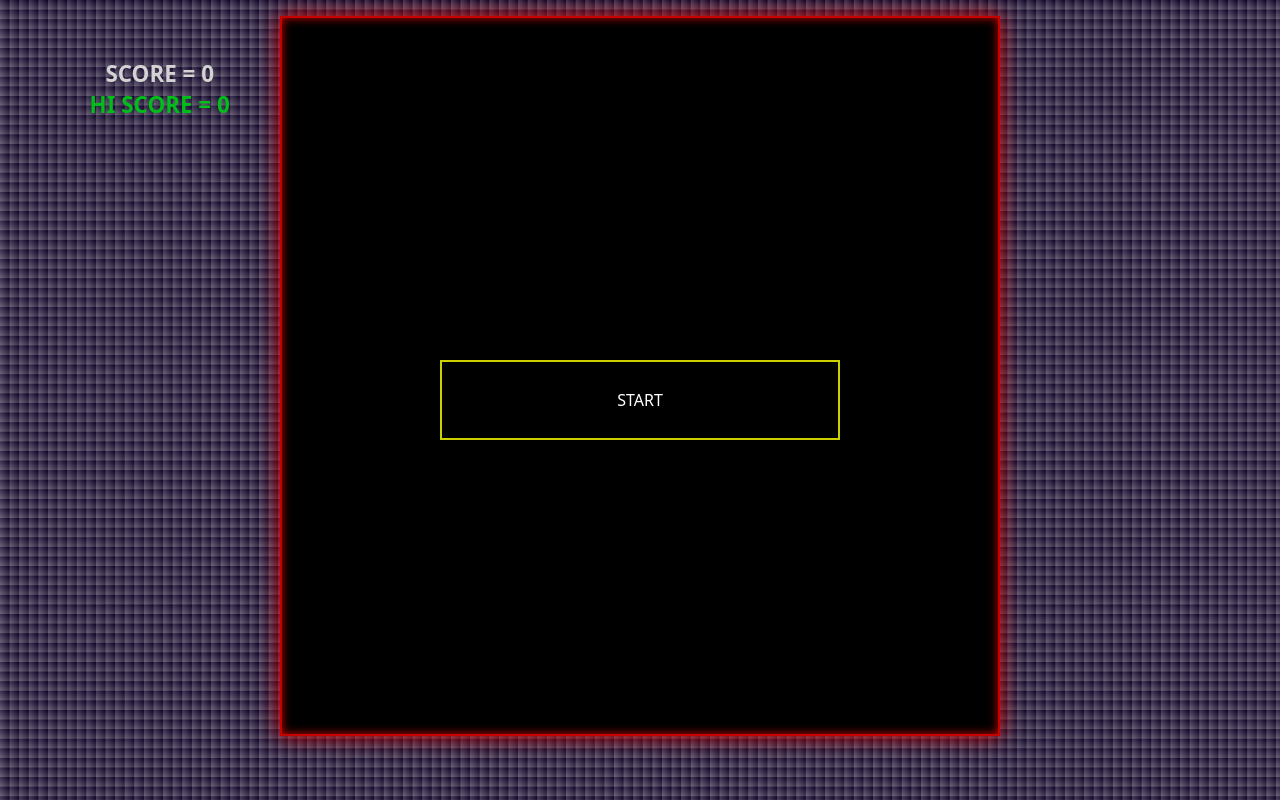
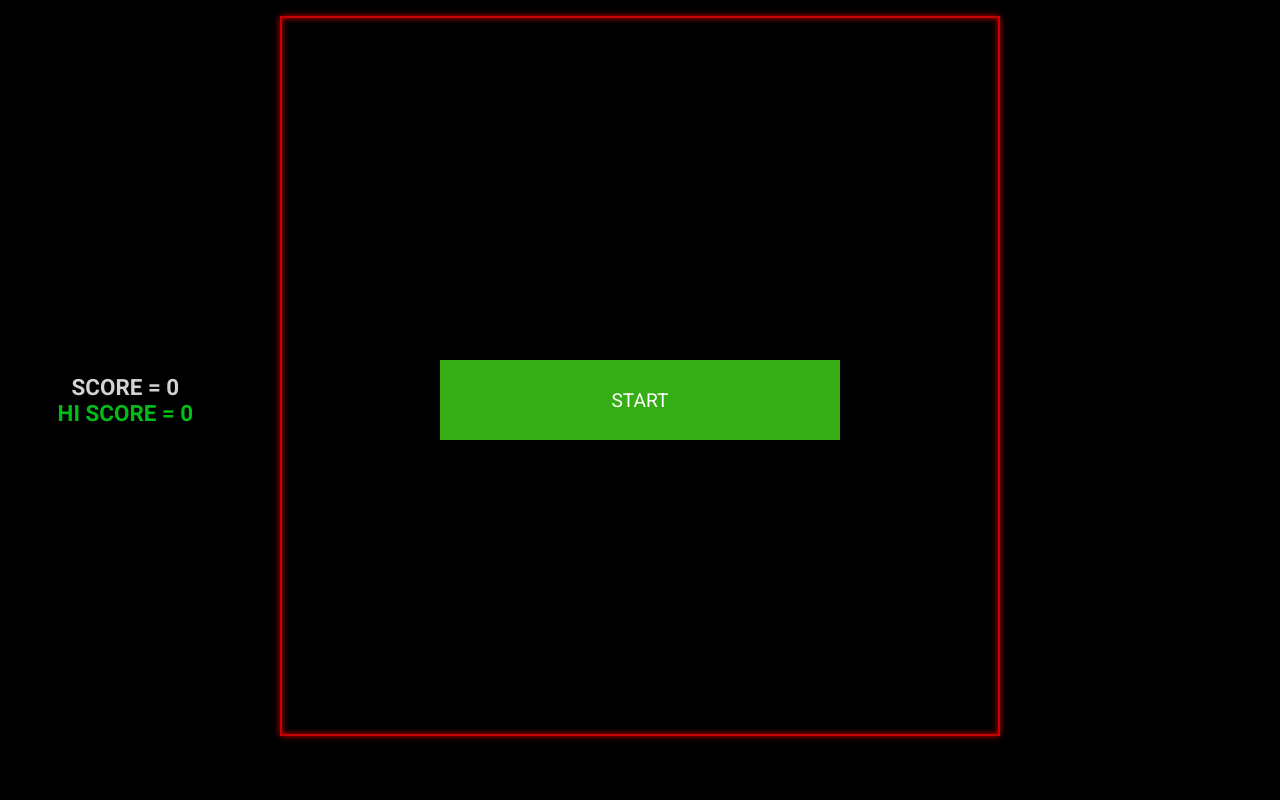
Before and after one commit to amitkr7893/snake_game, a plain HTML site: page index.html in a window 1280 px wide. Drawn offline with Linux system fonts and the light colour scheme.

Commit message:
update colors and fix speed issue

```diff
--- a/index.css
+++ b/index.css
@@ -1,21 +1,30 @@
+@import url('https://fonts.googleapis.com/css2?family=Roboto:ital,wght@0,100;0,300;0,400;0,500;0,700;0,900;1,100;1,300;1,400;1,500;1,700;1,900&display=swap');
 *{
     margin: 0%;
     padding: 0%;
     box-sizing: border-box;
-    font-family: system-ui;
+    font-family: Roboto;
     user-select: none;
 }
 body{
     height: 100vh;
     width: 100vw;
-    background: linear-gradient(45deg, rgb(114, 105, 124),rgb(11, 0, 37));
-    background-size: .6rem .6rem;
+    /* background: linear-gradient(45deg, rgb(69, 14, 39),rgb(11, 0, 37)); */
+    /* background-size: .6rem .6rem;
+     */
+     background: black;
 }
 #scorediv{
+    position: relative;
+    top: 2%;
+    /* left: 50%; */
     height: max-content;
     padding: 1rem;
     width: 100vw;
+    /* width: max-content; */
     display: flex;
+    /* flex-direction: column; */
+    transform: translate(0%,0%);
     justify-content: space-evenly;
     align-items: center;
 }
@@ -44,8 +53,8 @@ body{
     grid-template-rows: repeat(30,1fr);
     grid-template-columns: repeat(30,1fr);
     box-shadow:
-    0 0 20px rgb(199, 0, 0),
-    inset 0 0 10px rgb(199, 0, 0);
+    0 0 6px rgb(199, 0, 0),
+    inset 0 0 6px rgb(199, 0, 0);
     border: 2px solid rgb(199, 0, 0);
     background-color: rgb(0, 0, 0);
 }
@@ -65,6 +74,7 @@ body{
     padding: 1vmin;
     background: rgb(204, 207, 0);
     visibility: visible;
+    z-index: 10;
 }
 #start_btn:hover,.play_btn:hover{
     opacity: .7;
@@ -103,10 +113,10 @@ body{
     left: 50%;
     text-transform: uppercase;
     letter-spacing: .6em;
-    font-style: oblique;
+    /* font-style: oblique; */
     transform: translate(-50%,-50%);
-    color: rgb(173, 255, 162);
-    transition: .5s;
+    color: rgb(25, 213, 0);
+    transition: .4s;
     opacity: 0;
 }
 
@@ -119,11 +129,15 @@ body{
     left: 50%;
     transform: translate(-50%,-50%);
     text-transform: uppercase;
-    font-size: 1rem;
+    /* font-size: 1rem;
+     */
     color: rgb(255, 255, 255);
-    background: transparent;
-    border: 2px solid rgb(204, 207, 0);
+    background: rgb(53, 173, 20);
+    font-size: 1.2rem;
+
+    /* border: 2px solid rgb(0, 0, 0); */
     opacity: 1;
+    z-index: 10;
     transition: .3s;
 }
 .snake{
@@ -176,6 +190,11 @@ body{
         width: 70vmin;
         height: 70vmin;
     }
+    #scorediv{
+        left: -18%;
+        /* left: 50%; */
+        /* transform: translateX(-100%); */
+    }
 }
 @media (min-width:1024px){
     #playb_box{
@@ -185,9 +204,10 @@ body{
         width: max-content;
         flex-direction: column;
         position: absolute;
-        top: 2rem;
+        top: 50%;
+        transform: translateY(-50%);
         font-size: 1.4rem;
-        left: 4rem;
+        left: 2rem;
         padding: 2%;
     }
 }
--- a/index.js
+++ b/index.js
@@ -25,10 +25,11 @@ function speedup() {
         speed += 1;
         speedsound.play();
         if(speed == 10){
-            document.getElementById("popup_box").innerText = "yeah! MAX LEVEL";
+            document.getElementById("popup_box").innerText = "YEAH! MAX LEVEL";
             document.getElementById("popup_box").style.opacity = "1";
         }
         else{
+            document.getElementById("popup_box").innerText = "LEVEL UP";
             document.getElementById("popup_box").style.opacity = "1";
         }
         setTimeout(() => {
```
Also changed, not shown: 6 other files.
